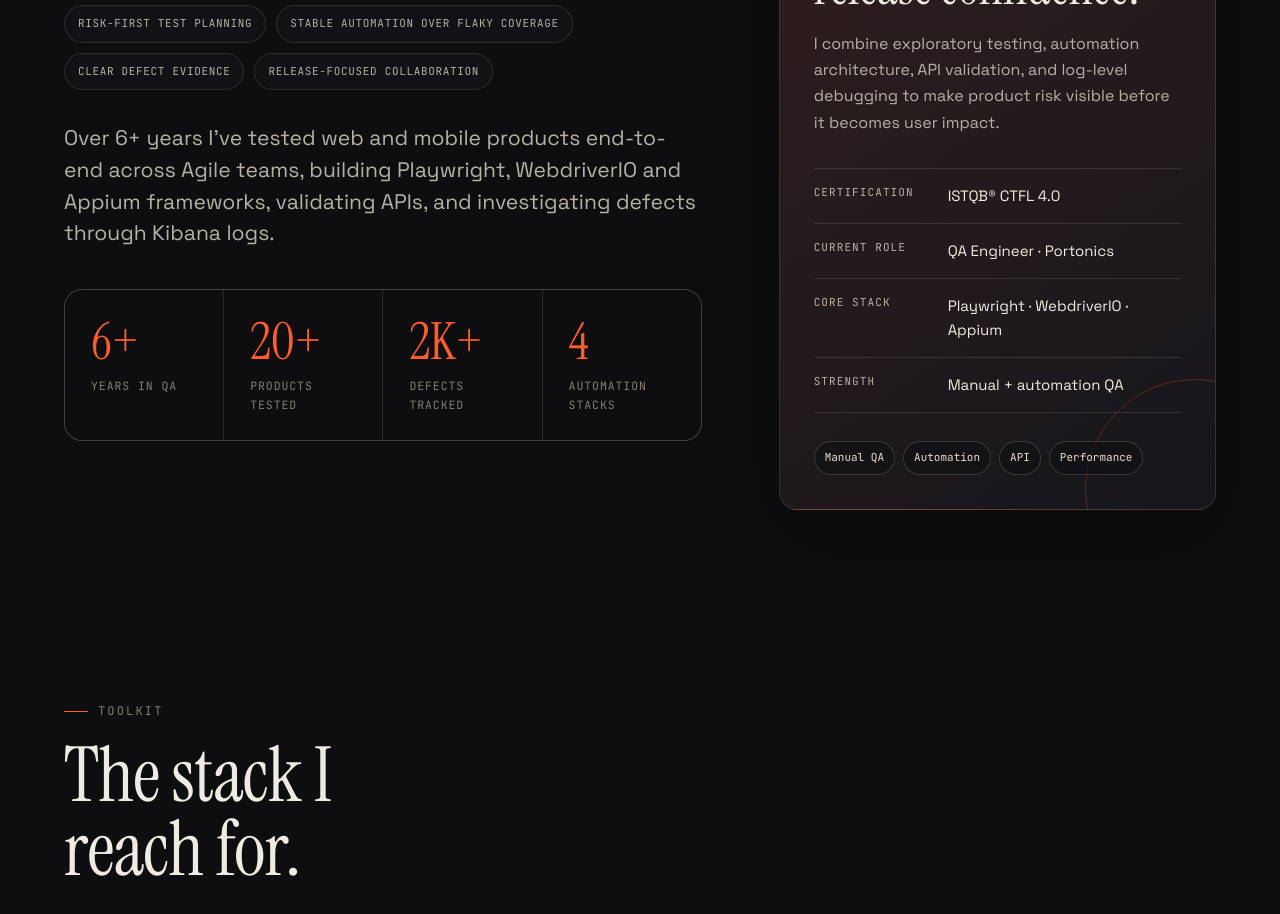
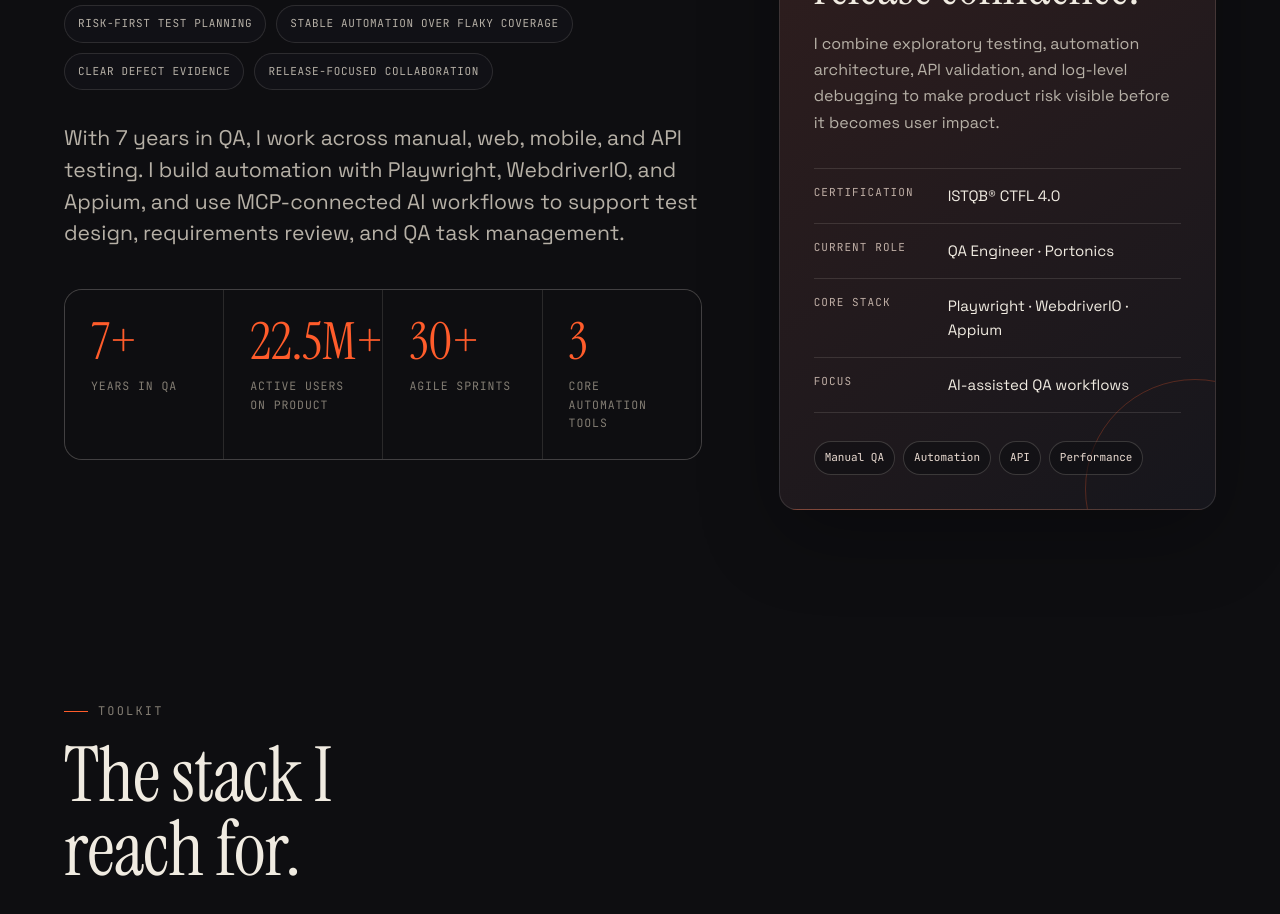
Before and after one commit to atiarmridul/atiarmridul.github.io, a React (Vite) app: page / in a window 1280 px wide. Shown: the part 2860-3774 px from the top of the page. Built offline with nearby package versions, Linux system fonts and the light colour scheme; no server answers.

Commit message:
Update portfolio content from latest resume

```diff
--- a/src/components/About.tsx
+++ b/src/components/About.tsx
@@ -1,8 +1,8 @@
 const stats = [
-  { n: '6+', l: 'Years in QA' },
-  { n: '20+', l: 'Products tested' },
-  { n: '2K+', l: 'Defects tracked' },
-  { n: '4', l: 'Automation stacks' },
+  { n: '7+', l: 'Years in QA' },
+  { n: '22.5M+', l: 'Active users on product' },
+  { n: '30+', l: 'Agile sprints' },
+  { n: '3', l: 'Core automation tools' },
 ];
 
 const principles = [
@@ -16,7 +16,7 @@ const profileFacts = [
   ['Certification', 'ISTQB® CTFL 4.0'],
   ['Current role', 'QA Engineer · Portonics'],
   ['Core stack', 'Playwright · WebdriverIO · Appium'],
-  ['Strength', 'Manual + automation QA'],
+  ['Focus', 'AI-assisted QA workflows'],
 ];
 
 const About = () => (
@@ -39,9 +39,9 @@ const About = () => (
           ))}
         </div>
         <p className="about-note reveal" data-d="3">
-          Over 6+ years I&apos;ve tested web and mobile products end-to-end across Agile teams, building
-          Playwright, WebdriverIO and Appium frameworks, validating APIs, and investigating defects through
-          Kibana logs.
+          With 7 years in QA, I work across manual, web, mobile, and API testing. I build automation with
+          Playwright, WebdriverIO, and Appium, and use MCP-connected AI workflows to support test design,
+          requirements review, and QA task management.
         </p>
         <div className="about-stats reveal" data-d="3" data-testid="about-stats">
           {stats.map((s) => (
```
